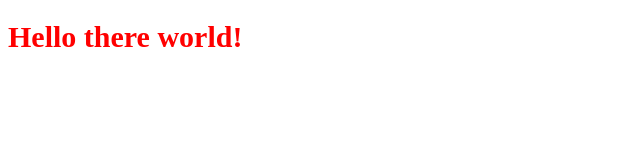
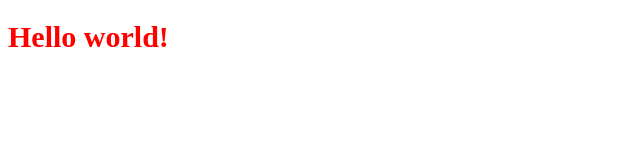
Before and after one commit to james92ha/github-pages-demo, a plain HTML site: page index.html in a window 1280 px wide. Shown: the whole page, without its empty margins (0-640 px from the left). Drawn offline with Linux system fonts and the light colour scheme.

Commit message:
practice

```diff
--- a/index.html
+++ b/index.html
@@ -5,6 +5,6 @@
   <link rel="stylesheet" type="text/css" href="./main.css">
 </head>
 <body>
-  <h1>Hello there world!</h1>
+  <h1>Hello world!</h1>
 </body>
 </html>
```
